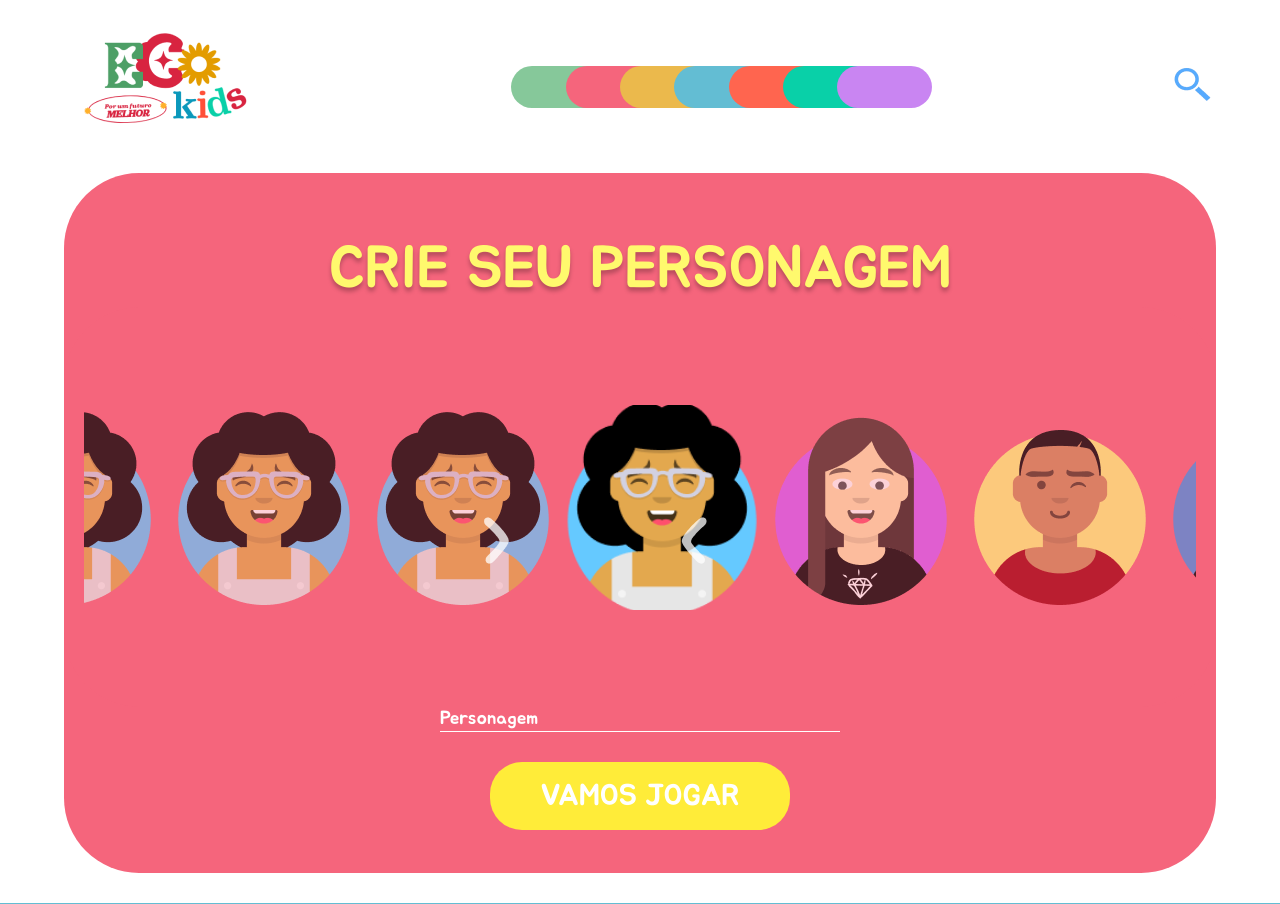
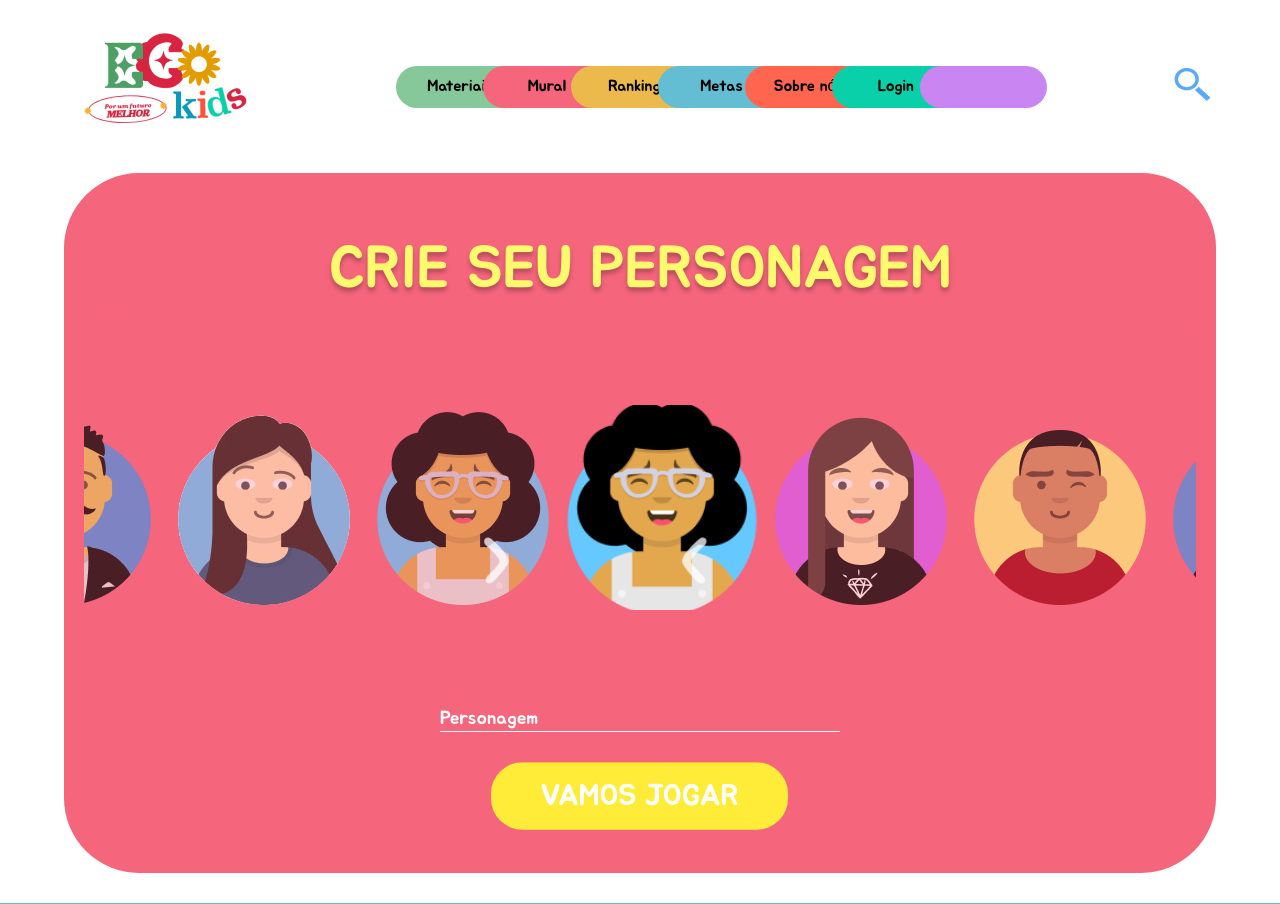
Before and after one commit to wesley369/Ecokids, a Django app: page /Personagem/ in a window 1280 px wide. Shown: the top 904 px of the page. Run offline with Django 5.2, Linux system fonts and the light colour scheme; some libraries are stand-ins or nearby versions; some web fonts are replaced.

Commit message:
Realizei ajustes nas telas

```diff
--- a/EcoKids/EcoKids_Integracao/static/css/Personagem.css
+++ b/EcoKids/EcoKids_Integracao/static/css/Personagem.css
@@ -16,21 +16,40 @@
   margin-left: 5%;
   margin-right: 5%;
   flex-wrap: wrap;
+  animation: fadeInDown 1s ease-out;
 }
 
 .barra {
   display: flex;
   flex-direction: row;
-  width: 33%;
+  width: 53%;
   height: 42px;
   justify-self: center;
 }
-
 .barra-colorida {
   width: 33%;
   border-radius: 29px;
   margin-left: -20px;
   margin-right: -20px;
+  text-align: center;
+  padding-top: 10px;
+  transition: width 0.3s ease, background-color 0.3s ease;
+}
+
+.barra-colorida:hover {
+  width: 50%;
+  background-color: rgba(0, 0, 0, 0.1);
+  cursor: pointer;
+  color: white;
+}
+
+.barra-colorida a {
+  text-decoration: none;
+  color: black;
+}
+
+.barra-colorida:hover a {
+  color: white;
 }
 
 h1 {
@@ -124,6 +143,7 @@
   display: flex;
   justify-content: center;
 }
+
 button {
   background-color: rgba(255, 236, 57, 1);
   text-align: center;
@@ -133,10 +153,12 @@
   border: none;
   padding: 15px 50px;
   margin-top: 30px;
+  animation: pulse 2s infinite;
 }
 
 button:hover {
   cursor: pointer;
+  animation: none;
 }
 .rodape {
   display: flex;
@@ -159,3 +181,15 @@
   flex-direction: row;
   column-gap: 40px;
 }
+
+@keyframes pulse {
+  0% {
+    transform: scale(0.95);
+  }
+  50% {
+    transform: scale(1);
+  }
+  100% {
+    transform: scale(0.95);
+  }
+}
--- a/EcoKids/EcoKids_Integracao/templates/EcoKids_Integracao/HomePage.html
+++ b/EcoKids/EcoKids_Integracao/templates/EcoKids_Integracao/HomePage.html
@@ -29,8 +29,8 @@
           <div class="barra-colorida " style="background-color: rgba(245, 101, 124, 1);">Mural</div>
           <div class="barra-colorida " style="background-color: rgba(235, 185, 76, 1);">Ranking</div>
           <div class="barra-colorida " style="background-color: rgba(99, 189, 211, 1);">Metas</div>
-          <div class="barra-colorida " style="background-color: rgba(255, 101, 79, 1);"> Sobre nós</div>
-          <div class="barra-colorida " style="background-color: rgba(9, 208, 168, 1);">Login</div>
+          <div class="barra-colorida " style="background-color: rgba(255, 101, 79, 1);"><a href="{% url 'EcoKids_Integracao:QuemSomos' %}">Sobre nós</a></div>
+          <div class="barra-colorida " style="background-color: rgba(9, 208, 168, 1);"><a href="{% url 'EcoKids_Integracao:Login' %}">Login</a></div>
           <div class="barra-colorida " style="background-color: rgba(201, 133, 242, 1);"></div>
         </div>
         <div>
--- a/EcoKids/EcoKids_Integracao/templates/EcoKids_Integracao/Personagem.html
+++ b/EcoKids/EcoKids_Integracao/templates/EcoKids_Integracao/Personagem.html
@@ -19,17 +19,17 @@
       <div class="menu-superior">
         <div>
           <!-- <img class="EcoKids-Logo img-fluid" src="/EcoKids/EcoKids_Integracao/static/img/EcoKids-Logo.png" alt="EcoKids-Logo"> -->
-          <a href="{% url 'EcoKids_Integracao:Login' %}"><img class="EcoKids-Logo img-fluid" src="{% static 'img/EcoKids-Logo.png' %}" alt="EcoKids-Logo"></a>
+          <a href="{% url 'EcoKids_Integracao:HomePage' %}"><img class="EcoKids-Logo img-fluid" src="{% static 'img/EcoKids-Logo.png' %}" alt="EcoKids-Logo"></a>
         </div>
         <div class="barra">
-          <div class="barra-colorida " style="background-color: rgba(134, 200, 154, 1);"></div>
-          <div class="barra-colorida " style="background-color: rgba(245, 101, 124, 1);"></div>
-          <div class="barra-colorida " style="background-color: rgba(235, 185, 76, 1);"></div>
-          <div class="barra-colorida " style="background-color: rgba(99, 189, 211, 1);"></div>
-          <div class="barra-colorida " style="background-color: rgba(255, 101, 79, 1);"></div>
-          <div class="barra-colorida " style="background-color: rgba(9, 208, 168, 1);"></div>
-          <div class="barra-colorida " style="background-color: rgba(201, 133, 242, 1);"></div>
-        </div>
+            <div class="barra-colorida " style="background-color: rgba(134, 200, 154, 1);">Materiais</div>
+            <div class="barra-colorida " style="background-color: rgba(245, 101, 124, 1);">Mural</div>
+            <div class="barra-colorida " style="background-color: rgba(235, 185, 76, 1);">Ranking</div>
+            <div class="barra-colorida " style="background-color: rgba(99, 189, 211, 1);">Metas</div>
+            <div class="barra-colorida " style="background-color: rgba(255, 101, 79, 1);"><a href="{% url 'EcoKids_Integracao:QuemSomos' %}">Sobre nós</a></div>
+            <div class="barra-colorida " style="background-color: rgba(9, 208, 168, 1);"><a href="{% url 'EcoKids_Integracao:Login' %}">Login</a></div>
+            <div class="barra-colorida " style="background-color: rgba(201, 133, 242, 1);"></div>
+          </div>
         <div>
             <!-- <img src="/EcoKids/EcoKids_Integracao/static/img/pesquisar-logo.png" alt="pesquisar-logo" class="img-fluid"> -->
             <img src="{% static 'img/pesquisar-logo.png' %}" alt="pesquisar-logo" class="img-fluid">
@@ -55,14 +55,12 @@
                     <img src="{% static 'img/avatar-rafael.png' %}" alt="" srcset="">
                 </div>
                 <div class="carrousel-itens">
-                    <img src="{% static 'img/avatar-tuanny.png' %}" alt="" srcset="">
+                    <img src="{% static 'img/laurinha-avatar.webp' %}" alt="" srcset="">
                 </div>
                 <div class="carrousel-itens">
                     <img src="{% static 'img/avatar-tuanny.png' %}" alt="" srcset="">
                 </div>
-                <div class="carrousel-itens">
-                    <img src="{% static 'img/avatar-tuanny.png' %}" alt="" srcset="">
-                </div>
+
         </div>
         <div class="input">
             <input type="text" placeholder="Personagem">
```
Also changed, not shown: EcoKids/EcoKids_Integracao/static/css/HomePage.css (+11 -1 lines), EcoKids/EcoKids_Integracao/static/css/QuemSomos.css (+34 -1 lines), EcoKids/EcoKids_Integracao/static/css/login.css (+95 -88 lines), EcoKids/EcoKids_Integracao/templates/EcoKids_Integracao/QuemSomos.html (+6 -6 lines).
